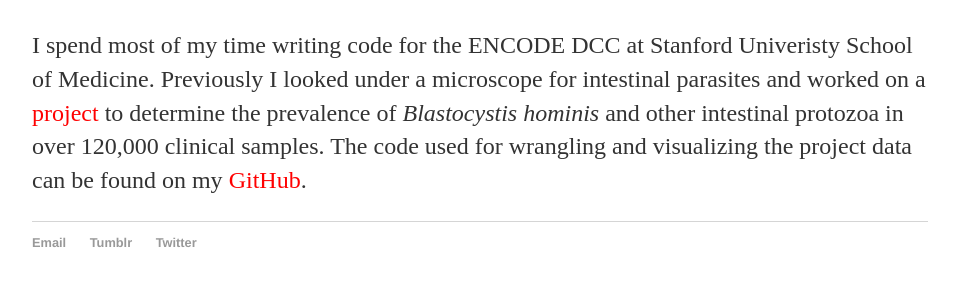
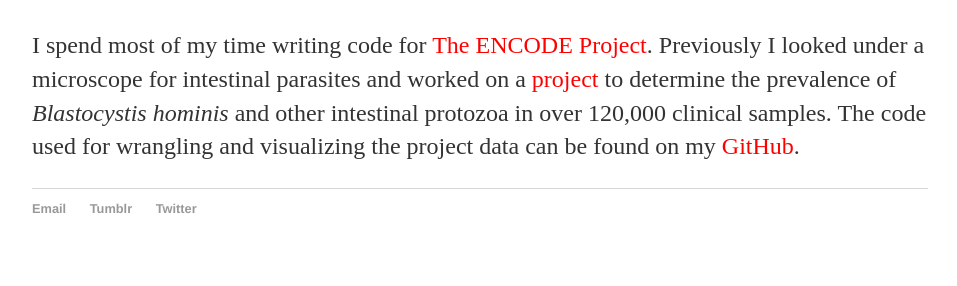
Before and after one commit to keenangraham/keenangraham.github.io, a plain HTML site: page index.html in a window 1280 px wide. Shown: the part 168-454 px from the top of the page, without its empty margins (160-1117 px from the left). Drawn offline with Linux system fonts and the light colour scheme.

Commit message:
Update index.html

```diff
--- a/index.html
+++ b/index.html
@@ -16,7 +16,7 @@
 		<div class="container">
     		<div class="blurb">
         		<h1>Hi, I'm Keenan Graham!</h1>
-				<p>I spend most of my time writing code for the ENCODE DCC at Stanford Univeristy School of Medicine. Previously I looked under a microscope for intestinal parasites and worked on a <a href="/project/project.html" style="color:red">project</a> to determine the prevalence of <em>Blastocystis hominis</em> and other
+				<p>I spend most of my time writing code for <a href="https://en.wikipedia.org/wiki/ENCODE" style="color:red">The ENCODE Project</a>. Previously I looked under a microscope for intestinal parasites and worked on a <a href="/project/project.html" style="color:red">project</a> to determine the prevalence of <em>Blastocystis hominis</em> and other
 				  intestinal protozoa in over 120,000 clinical samples. The code used for wrangling and visualizing the project data can be found on my <a href="https://github.com/keenangraham/Code" style="color:red">GitHub</a>.</p>
 
     		</div><!-- /.blurb -->
```
